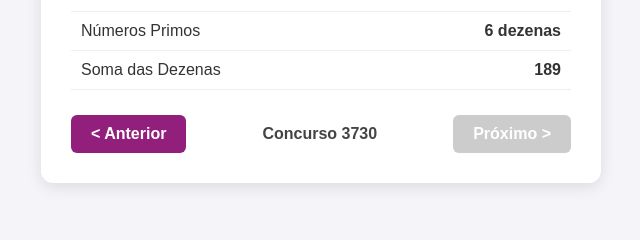
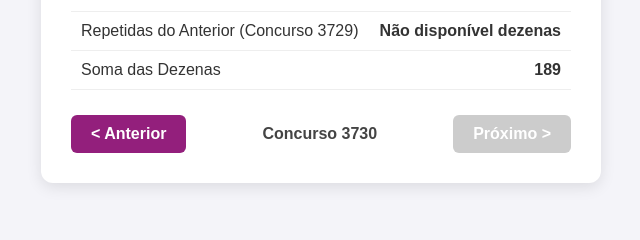
Before and after one commit to KacoRS/lotofacil, a PHP site: page /index.php in a window 1280 px wide. Shown: the part 548-788 px from the top of the page, without its empty margins (319-959 px from the left). Run offline with PHP 8.4, Linux system fonts and the light colour scheme; data that the repository does not hold is empty.

Commit message:
Update index.php

```diff
--- a/index.php
+++ b/index.php
@@ -79,12 +79,12 @@ $dados = [
     'acumulou' => $acumulou
 ];
 
+// ==========================================
 // 6. CÁLCULO DAS ESTATÍSTICAS DO CONCURSO
+// ==========================================
 $pares = 0;
 $impares = 0;
-$primos = 0;
 $soma = 0;
-$lista_primos = [2, 3, 5, 7, 11, 13, 17, 19, 23];
 
 foreach ($dados['dezenas'] as $num) {
     $n = (int)$num;
@@ -95,9 +95,23 @@ foreach ($dados['dezenas'] as $num) {
     } else {
         $impares++;
     }
+}
 
-    if (in_array($n, $lista_primos)) {
-        $primos++;
+// NOVO: Busca o concurso anterior para calcular as dezenas repetidas
+$concurso_anterior = $concurso_atual - 1;
+$repetidas = 0;
+
+if ($concurso_anterior >= 1) {
+    $dados_anterior = buscar_dados_da_pauta("https://loteriascaixa-api.herokuapp.com/api/lotofacil/" . $concurso_anterior);
+    if ($dados_anterior && isset($dados_anterior['dezenas'])) {
+        // Cruza as dezenas atuais com as do sorteio anterior
+        foreach ($dados['dezenas'] as $dezena_atual) {
+            if (in_array($dezena_atual, $dados_anterior['dezenas'])) {
+                $repetidas++;
+            }
+        }
+    } else {
+        $repetidas = "Não disponível";
     }
 }
 
@@ -254,8 +268,8 @@ if ($anterior < 1) { $anterior = 1; }
             <td><?= $pares ?> pares / <?= $impares ?> &iacute;mpares</td>
         </tr>
         <tr>
-            <td>N&uacute;meros Primos</td>
-            <td><?= $primos ?> dezenas</td>
+            <td>Repetidas do Anterior (Concurso <?= $concurso_anterior ?>)</td>
+            <td><?= $repetidas ?> dezenas</td>
         </tr>
         <tr>
             <td>Soma das Dezenas</td>
```
